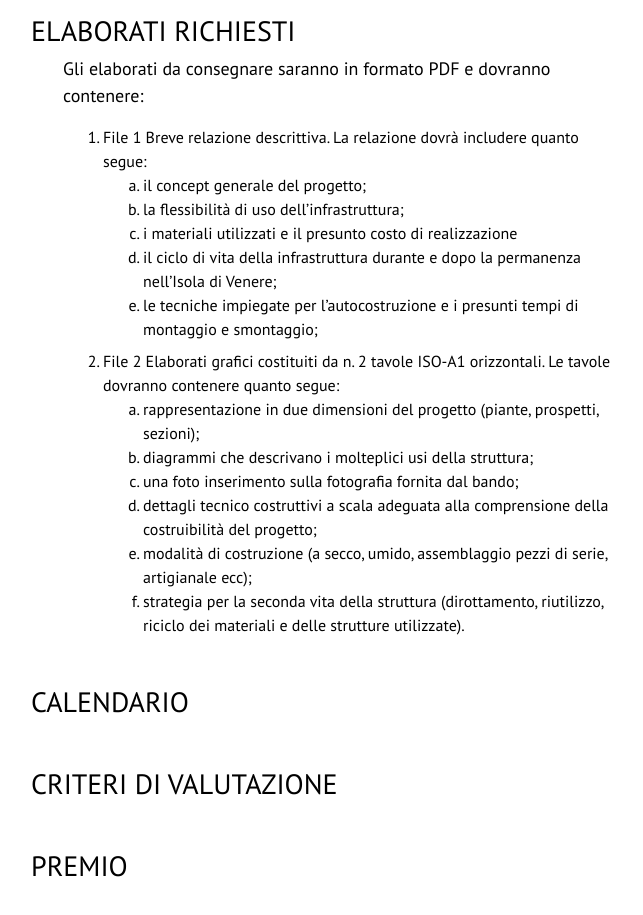
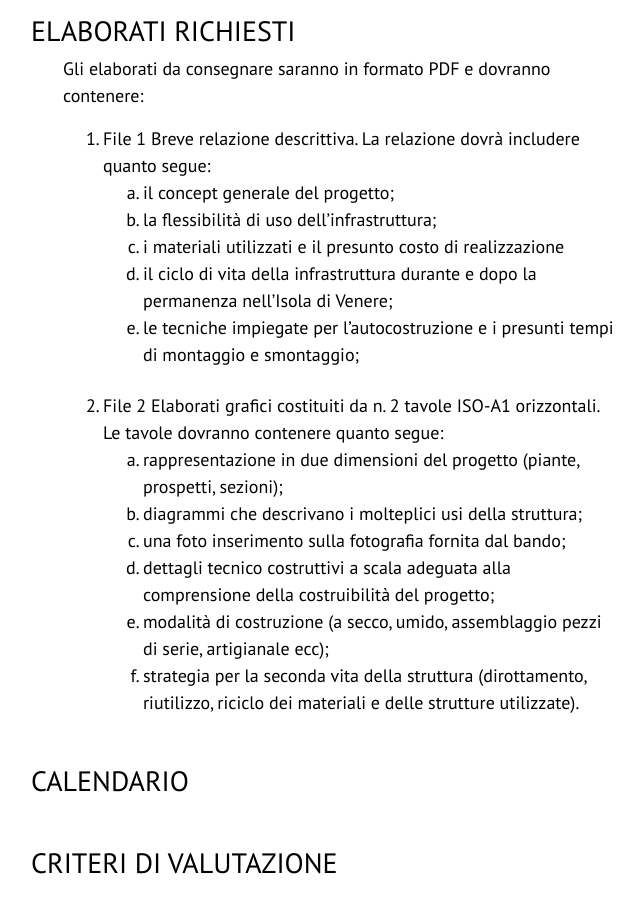
Before and after one commit to LaConchiglia/home, a plain HTML site: page index.html in a window 1280 px wide. Shown: the part 1980-2895 px from the top of the page, without its empty margins (94-737 px from the left). Drawn offline with nearby package versions, Linux system fonts and the light colour scheme.

Commit message:
copy fix

```diff
--- a/index.html
+++ b/index.html
@@ -82,7 +82,7 @@
                                 <li>le tecniche impiegate per l’autocostruzione e i presunti tempi di montaggio e smontaggio;</li>
                             </ol>
                         </li>
-                        <li class="mt-2">
+                        <li class="pt-4">
                             File 2 Elaborati grafici costituiti da n. 2 tavole ISO-A1 orizzontali. Le tavole dovranno contenere quanto segue:
 
                             <ol type="a">
--- a/style.css
+++ b/style.css
@@ -28,7 +28,7 @@ span {
     font-family: PTSansBoldItalic;
 }
 
-p {
+p, li {
     font-size: 18px;
 }
 
```
